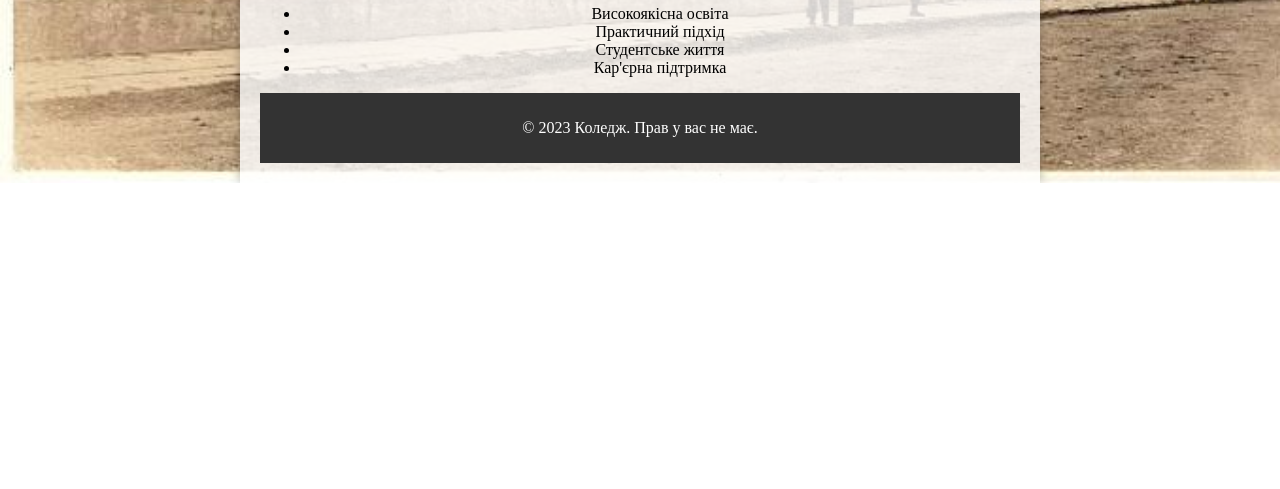
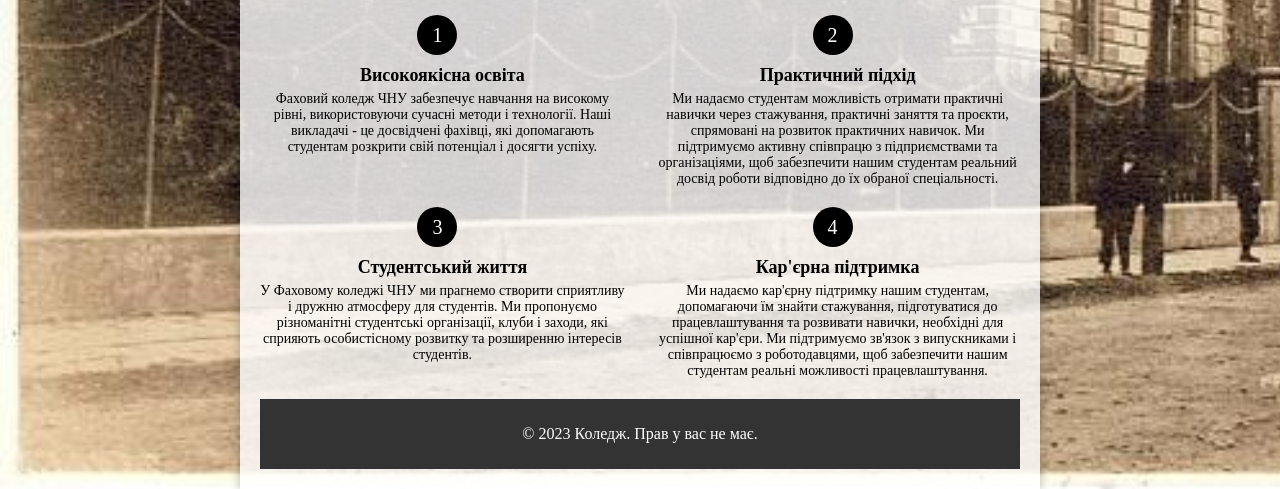
Before and after one commit to BestOfTheBestt/college-chnu.github.io, a plain HTML site: page index.html in a window 1280 px wide. Shown: the part 661-1150 px from the top of the page. Before the commit the page ends 844 px from the top, so only its background shows below. Drawn offline with Linux system fonts and the light colour scheme.

Commit message:
Update index.html

```diff
--- a/index.html
+++ b/index.html
@@ -35,6 +35,13 @@
       text-align: center;
     }
 
+    .header2 {
+      text-align: center;
+      font-size: 24px;
+      font-weight: bold;
+      margin-top: 20px;
+    }
+
     .header img {
       width: 100%;
       height: auto;
@@ -63,11 +70,6 @@
       margin-bottom: 50px;
     }
 
-    .benefits {
-      margin-top: 50px;
-      text-align: center;
-    }
-
     .footer {
       background-color: #333;
       color: #fff;
@@ -75,8 +77,38 @@
       text-align: center;
     }
 
-    .map-container {
-      margin-top: 20px;
+	    .advantages {
+      display: flex;
+      flex-wrap: wrap;
+      justify-content: space-between;
+      max-width: 800px;
+      margin: 0 auto;
+      margin-top: 30px;
+    }
+    .advantage {
+      width: 48%;
+      margin-bottom: 20px;
+    }
+    .advantage-title {
+      font-size: 18px;
+      font-weight: bold;
+      margin-top: 10px;
+    }
+    .advantage-description {
+      font-size: 14px;
+      margin-top: 5px;
+    }
+    .circle {
+      display: inline-block;
+      width: 40px;
+      height: 40px;
+      border-radius: 50%;
+      background-color: black;
+      color: white;
+      font-size: 20px;
+      text-align: center;
+      line-height: 40px;
+      margin-right: 10px;
     }
   </style>
 </head>
@@ -103,16 +135,29 @@
           навички та підготуватися до успішної кар'єри.</p>
         </section>
 
-        <div class="benefits">
-          <h2>Преваги нашого коледжу</h2>
-          <ul>
-            <li>Високоякісна освіта</li>
-            <li>Практичний підхід</li>
-            <li>Студентське життя</li>
-            <li>Кар'єрна підтримка</li>
-          </ul>
-        </div>
-      </div>
+  <div class="header2">Наші переваги</div>
+  <div class="advantages">
+    <div class="advantage">
+      <div class="circle">1</div>
+      <div class="advantage-title">Високоякісна освіта</div>
+      <div class="advantage-description">Фаховий коледж ЧНУ забезпечує навчання на високому рівні, використовуючи сучасні методи і технології. Наші викладачі - це досвідчені фахівці, які допомагають студентам розкрити свій потенціал і досягти успіху.</div>
+    </div>
+    <div class="advantage">
+      <div class="circle">2</div>
+      <div class="advantage-title">Практичний підхід</div>
+      <div class="advantage-description">Ми надаємо студентам можливість отримати практичні навички через стажування, практичні заняття та проєкти, спрямовані на розвиток практичних навичок. Ми підтримуємо активну співпрацю з підприємствами та організаціями, щоб забезпечити нашим студентам реальний досвід роботи відповідно до їх обраної спеціальності.</div>
+    </div>
+    <div class="advantage">
+      <div class="circle">3</div>
+      <div class="advantage-title">Студентський життя</div>
+      <div class="advantage-description">У Фаховому коледжі ЧНУ ми прагнемо створити сприятливу і дружню атмосферу для студентів. Ми пропонуємо різноманітні студентські організації, клуби і заходи, які сприяють особистісному розвитку та розширенню інтересів студентів.</div>
+    </div>
+    <div class="advantage">
+      <div class="circle">4</div>
+      <div class="advantage-title">Кар'єрна підтримка</div>
+      <div class="advantage-description">Ми надаємо кар'єрну підтримку нашим студентам, допомагаючи їм знайти стажування, підготуватися до працевлаштування та розвивати навички, необхідні для успішної кар'єри. Ми підтримуємо зв'язок з випускниками і співпрацюємо з роботодавцями, щоб забезпечити нашим студентам реальні можливості працевлаштування.</div>
+    </div>
+  </div>
 
       <footer class="footer">
         <p>&copy; 2023 Коледж. Прав у вас не має.</p>
```
